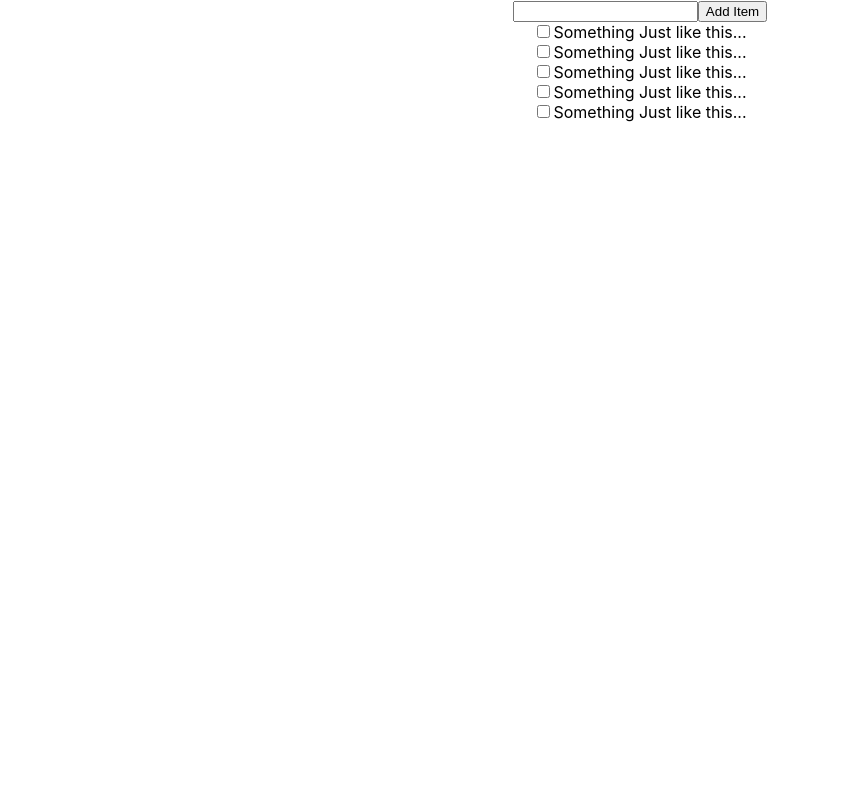
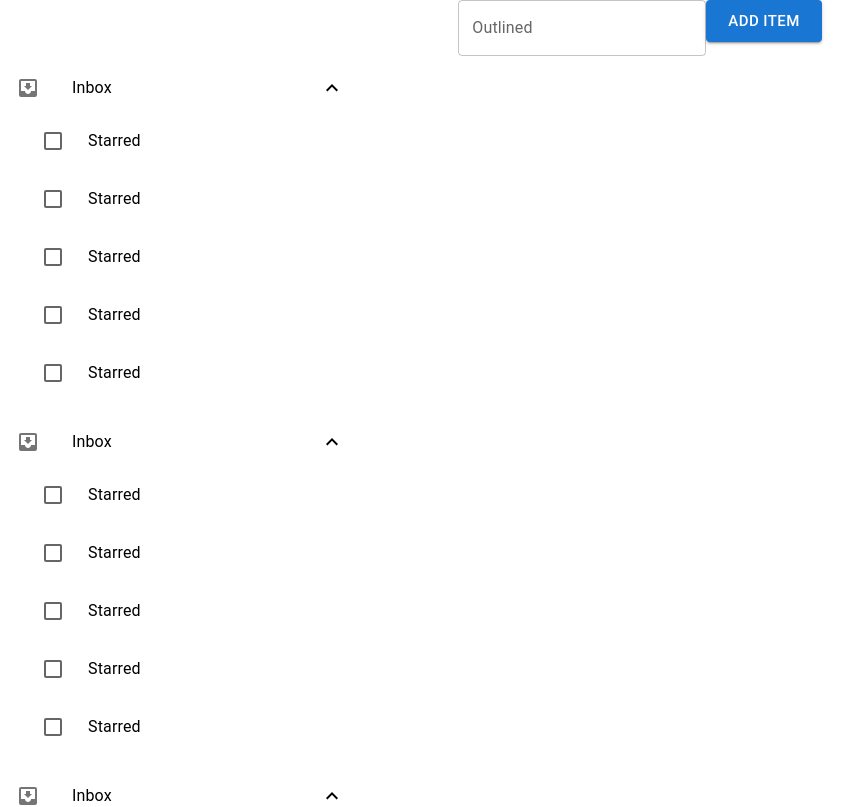
Before and after one commit to akarj/To-Do-List-App, a React (Create React App) app in the folder client/: page / in a window 1280 px wide. Shown: the top 807 px of the page, without its empty margins (0-867 px from the left). Built offline with nearby package versions, Linux system fonts and the light colour scheme.

Commit message:
Checkbox and List from MUI was implemented!!

```diff
--- a/client/package.json
+++ b/client/package.json
@@ -5,6 +5,7 @@
   "dependencies": {
     "@emotion/react": "^11.6.0",
     "@emotion/styled": "^11.6.0",
+    "@mui/icons-material": "^5.1.0",
     "@mui/material": "^5.1.0",
     "@testing-library/jest-dom": "^5.15.0",
     "@testing-library/react": "^11.2.7",
--- a/client/src/Components/InputSection/InputSection.jsx
+++ b/client/src/Components/InputSection/InputSection.jsx
@@ -1,10 +1,16 @@
 import "./InputSection.scss";
+import Button from "@mui/material/Button";
+import TextField from "@mui/material/TextField";
+import ListItems from "../ListItems/ListItems";
 
 const InputSection = () => {
   return (
     <div className="inputSection">
-      <input type="text" name="to-do-item-input" />
-      <button>Add Item</button>
+      <TextField id="outlined-basic" label="Outlined" variant="outlined" />
+      <Button variant="contained" size="large">
+        Add Item
+      </Button>
+      <ListItems />
     </div>
   );
 };
--- a/client/src/Components/ListItems/ListItems.jsx
+++ b/client/src/Components/ListItems/ListItems.jsx
@@ -1,12 +1,81 @@
 import "./ListItems.scss";
 
+import List from "@mui/material/List";
+import ListItemButton from "@mui/material/ListItemButton";
+import ListItemIcon from "@mui/material/ListItemIcon";
+import ListItemText from "@mui/material/ListItemText";
+import Collapse from "@mui/material/Collapse";
+import InboxIcon from "@mui/icons-material/MoveToInbox";
+import Checkbox from "@mui/material/Checkbox";
+import ExpandLess from "@mui/icons-material/ExpandLess";
+import ExpandMore from "@mui/icons-material/ExpandMore";
+import StarBorder from "@mui/icons-material/StarBorder";
+import { useState } from "react";
+
 const ListItems = () => {
+  const [open, setOpen] = useState(true);
+
+  const handleClick = () => {
+    setOpen(!open);
+  };
+
   return (
-    <div>
-      <input type="checkbox" name="check" id="check" />
-      <span className="To-do-item-desc-span">Something Just like this...</span>
-    </div>
+    <List
+      sx={{ width: "100%", maxWidth: 360, bgcolor: "background.paper" }}
+      component="nav"
+    >
+      <ListItemButton onClick={handleClick}>
+        <ListItemIcon>
+          <InboxIcon />
+        </ListItemIcon>
+        <ListItemText primary="Inbox" />
+        {open ? <ExpandLess /> : <ExpandMore />}
+      </ListItemButton>
+      <Collapse in={open} timeout="auto" unmountOnExit>
+        <List component="div" disablePadding>
+          <ListItemButton sx={{ pl: 4 }}>
+            <ListItemIcon>
+              <Checkbox />
+            </ListItemIcon>
+            <ListItemText primary="Starred" />
+          </ListItemButton>
+          <ListItemButton sx={{ pl: 4 }}>
+            <ListItemIcon>
+              <Checkbox />
+            </ListItemIcon>
+            <ListItemText primary="Starred" />
+          </ListItemButton>
+          <ListItemButton sx={{ pl: 4 }}>
+            <ListItemIcon>
+              <Checkbox />
+            </ListItemIcon>
+            <ListItemText primary="Starred" />
+          </ListItemButton>
+          <ListItemButton sx={{ pl: 4 }}>
+            <ListItemIcon>
+              <Checkbox />
+            </ListItemIcon>
+            <ListItemText primary="Starred" />
+          </ListItemButton>
+          <ListItemButton sx={{ pl: 4 }}>
+            <ListItemIcon>
+              <Checkbox />
+            </ListItemIcon>
+            <ListItemText primary="Starred" />
+          </ListItemButton>
+        </List>
+      </Collapse>
+    </List>
   );
 };
 
+// const ListItems = () => {
+//   return (
+//     <div>
+//       <input type="checkbox" name="check" id="check" />
+//       <span className="To-do-item-desc-span">Something Just like this...</span>
+//     </div>
+//   );
+// };
+
 export default ListItems;
--- a/client/src/Components/ToDoBlock/ToDoBlock.jsx
+++ b/client/src/Components/ToDoBlock/ToDoBlock.jsx
@@ -9,9 +9,9 @@ const ToDoBlock = () => {
       </div>
       <div className="subTodo">
         <ListItems />
+        {/* <ListItems />
         <ListItems />
-        <ListItems />
-        <ListItems />
+        <ListItems /> */}
       </div>
     </div>
   );
```
Also changed, not shown: 1 other file (tests, documents, lock files or other folders).
